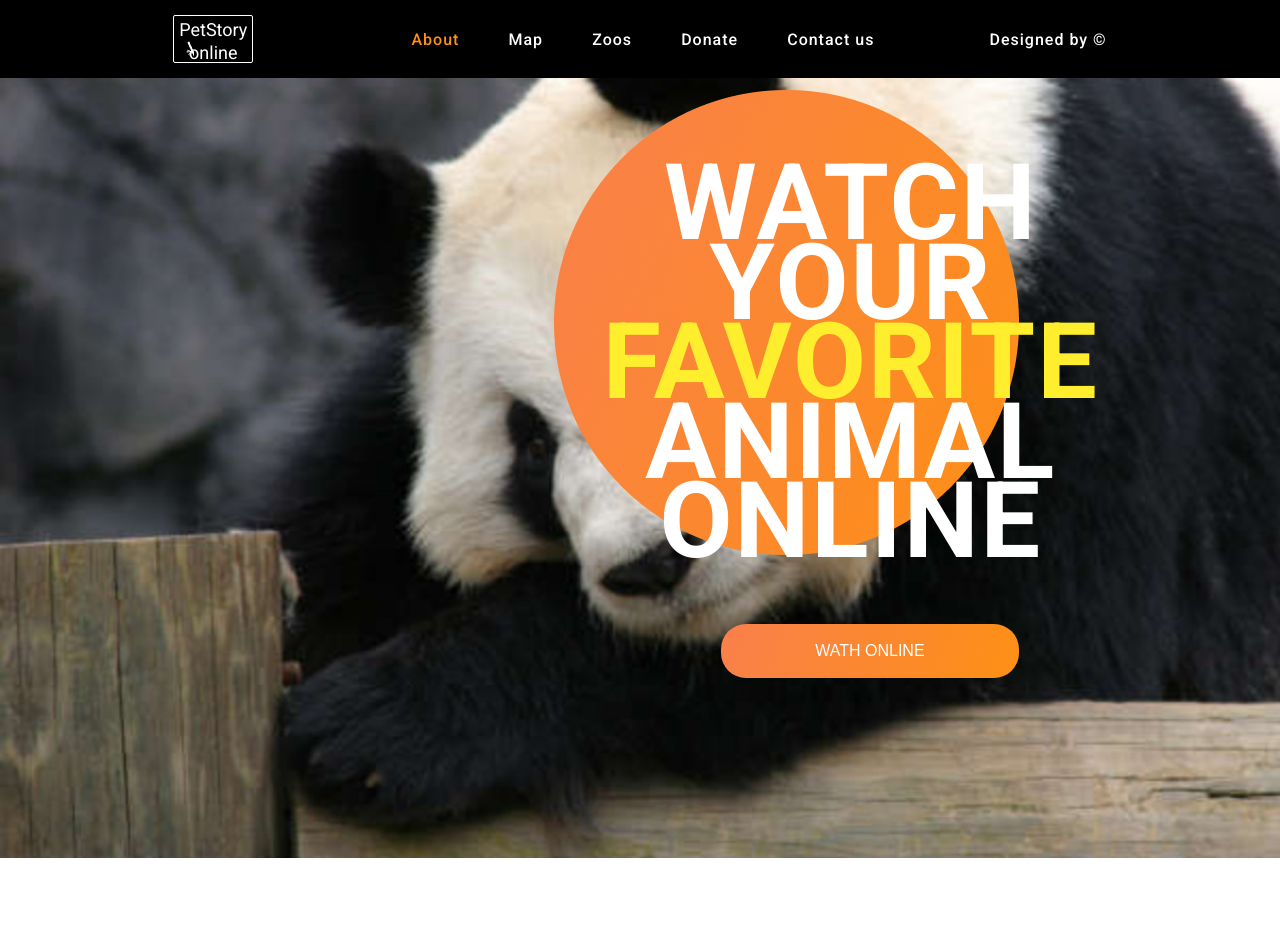
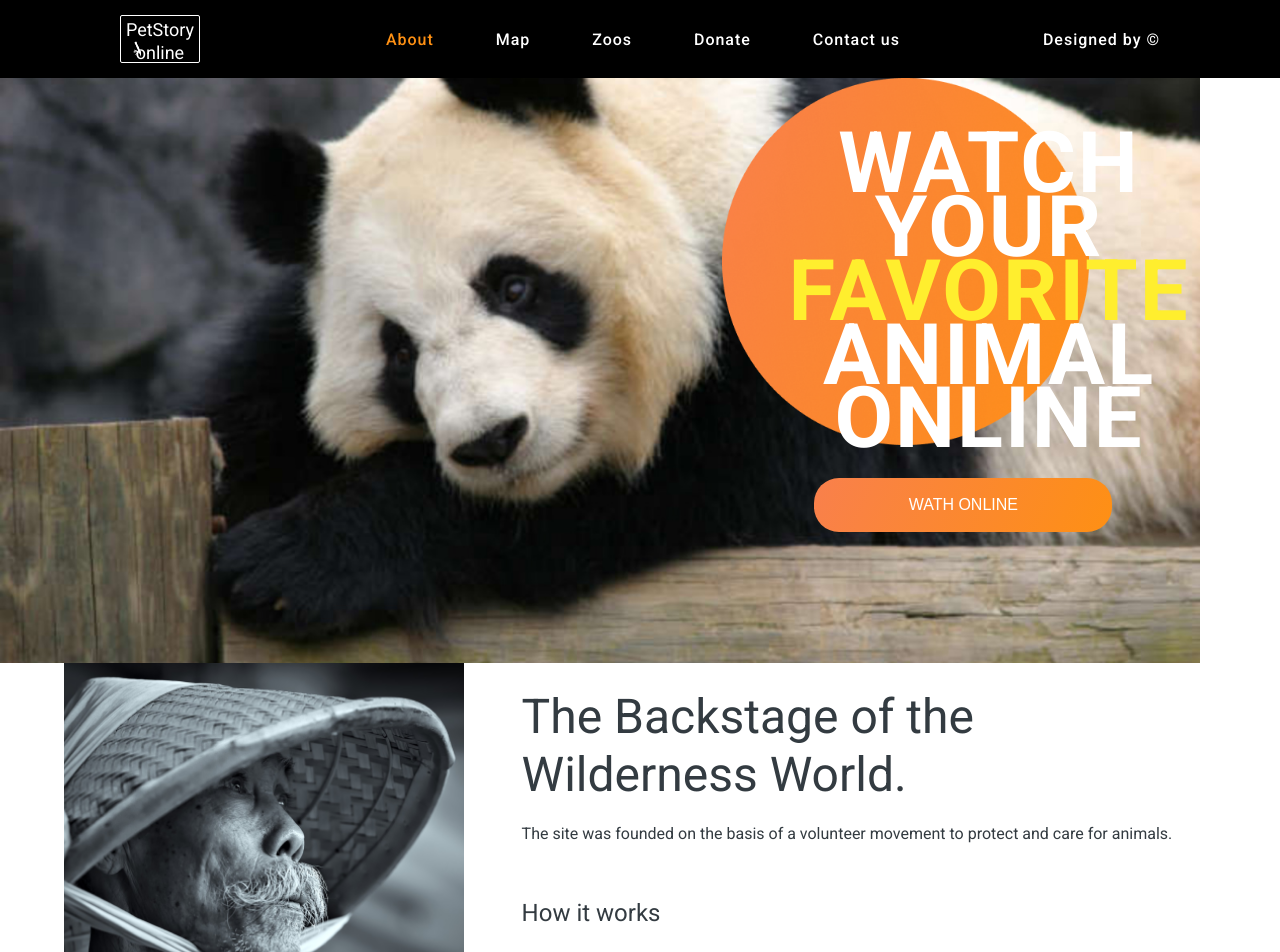
Before and after one commit to Shurnastya/rsschool-cv, a plain HTML site: page online-zoo/assets/pages/main/index.html in a window 1280 px wide. Shown: the top 952 px of the page. Drawn offline with Linux system fonts and the light colour scheme.

Commit message:
fix: page landing

```diff
--- a/online-zoo/assets/pages/main/media.css
+++ b/online-zoo/assets/pages/main/media.css
@@ -52,14 +52,15 @@
     }
 
     .block-img img {
-        width: 265px;
-        height: 265px;
+        width: 294px;
+        height: 294px;
     }
 
     .bamboo-cap {
         margin-right: 5%;
-        width: 385px;
-        height: 295px;
+        width: 400px;
+        height: 408px;
+        object-fit: cover;
     }
 
     .animals-card {
@@ -74,6 +75,40 @@
     .arrow-right {
         position: absolute;
         right: 39%;
+    }
+
+    .wrapper {
+        width: 90%;
+    }
+
+    .panda {
+        background-attachment: initial;
+        background-size: contain;
+        height: 585px;
+        margin-bottom: 0px;
+    }
+
+    .panda img {
+        position: absolute;
+        right: 11%;
+        top: 0px;
+        width: 367px;
+    }
+
+    .panda h2 {
+        right: -2%;
+        top: 54px;
+        font-size: 85px;
+    }
+
+    .online {
+        right: 9%;
+        top: 400px;
+        cursor: pointer;
+    }
+
+    .info {
+        width: 100%;
     }
 
 }
@@ -108,6 +143,7 @@
 
     .panda {
         background-attachment: inherit;
+        background-size: cover;
         height: 400px;
         margin-bottom: 60px;
     }
@@ -116,11 +152,12 @@
         font-size: 55px;
         width: 255px;
         top: 136px;
+        right: 3%;
     }
 
     .panda img {
         top: 80px;
-        right: 10%;
+        right: 9%;
         width: 255px;
     }
 
@@ -458,7 +495,7 @@
     }
 
     .flower-2 {
-        width: 95px;
+        width: 85px;
     }
 
     .friend-block h4 {
```
Also changed, not shown: online-zoo/assets/pages/main/index.html (+6 -0 lines).
